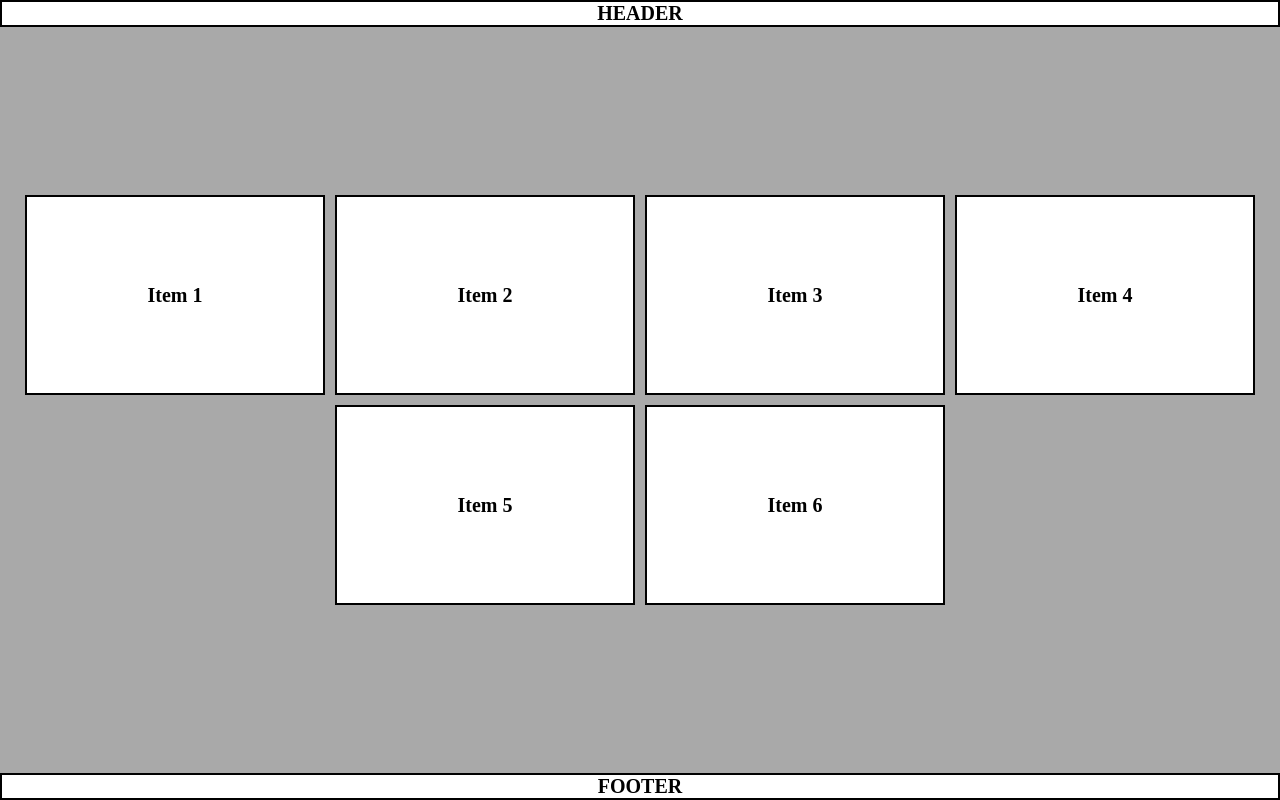
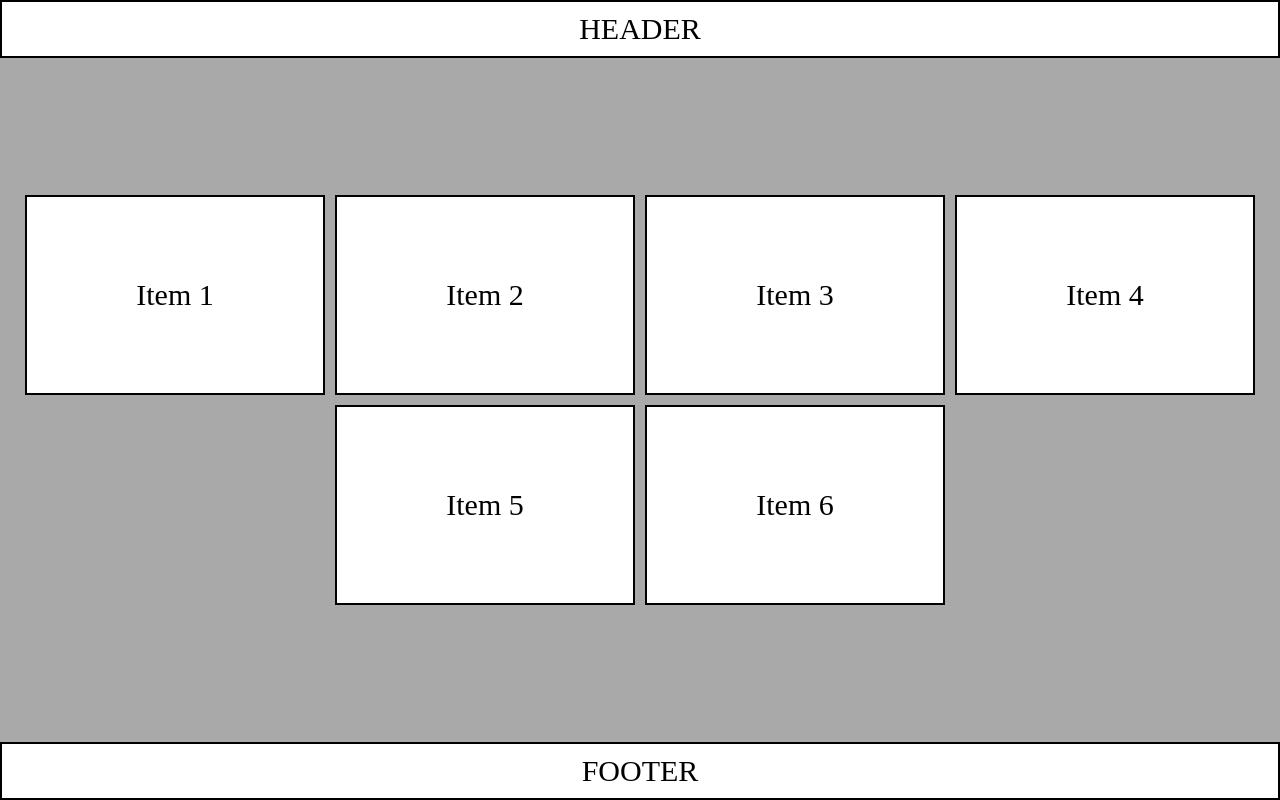
Before and after one commit to Romanoff-97/responsiveLayout, a plain HTML site: page index.html in a window 1280 px wide. Drawn offline with Linux system fonts and the light colour scheme.

Commit message:
font_size

```diff
--- a/style.css
+++ b/style.css
@@ -2,9 +2,7 @@
   margin: 0%;
   padding: 0%;
   box-sizing: border-box;
-  font-family: "Times New Roman", Times, serif;
-  font-weight: 600;
-  font-size: 20px;
+  font-size: 30px;
 }
 .container {
   background-color: darkgray;
@@ -21,8 +19,10 @@
   justify-content: center;
   align-items: center;
 }
-.header {
+.header,
+.footer {
   height: 20%;
+  padding: 10px;
 }
 .body {
   display: flex;
@@ -44,9 +44,6 @@
   width: 300px;
   height: 200px;
 }
-.footer {
-  height: 20%;
-}
 @media (max-width: 920px) {
   .body {
     margin-top: 7%;
```
